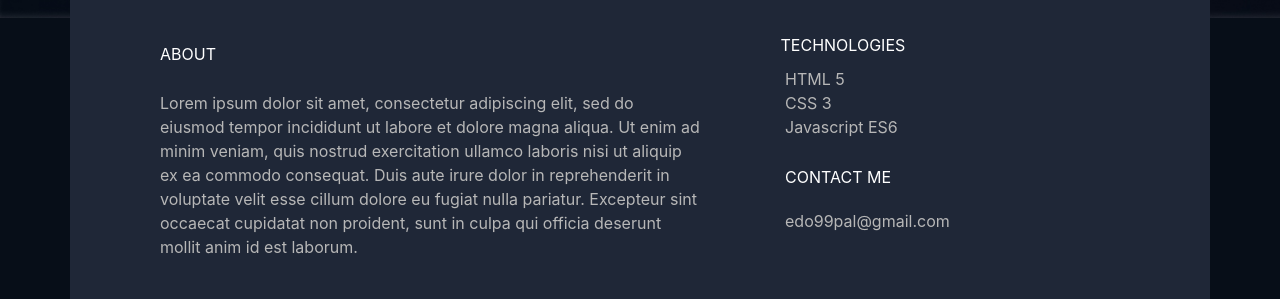
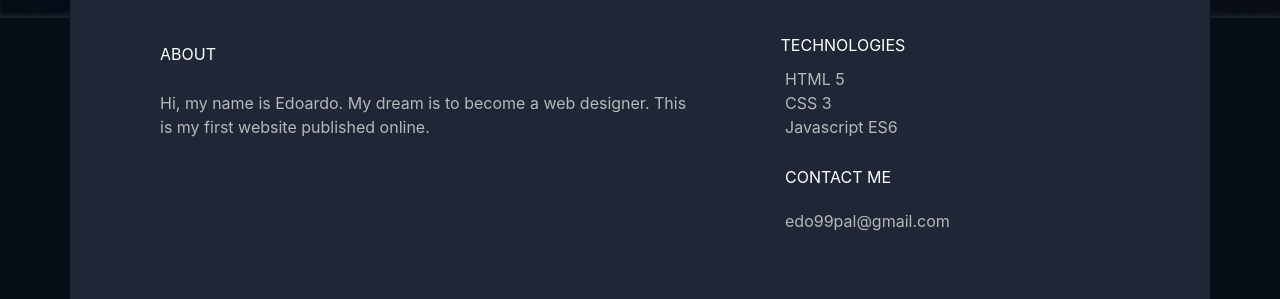
Before and after one commit to Edo99Pal/Edoardo-Palamito, a plain HTML site: page index.html in a window 1280 px wide. Shown: the part 624-923 px from the top of the page. Drawn offline with nearby package versions, Linux system fonts and the light colour scheme.

Commit message:
Update index.html

```diff
--- a/index.html
+++ b/index.html
@@ -25,7 +25,7 @@
       <span id="title"><span id="job">FRONTEND DEVELOPER BASED IN ITALY <br></span>
       <span id="name">Edoardo Palamito <br></span></span>
       <span class="about" id="about">ABOUT</span>
-      <p class="about">Lorem ipsum dolor sit amet, consectetur adipiscing elit, sed do eiusmod tempor incididunt ut labore et dolore magna aliqua. Ut enim ad minim veniam, quis nostrud exercitation ullamco laboris nisi ut aliquip ex ea commodo consequat. Duis aute irure dolor in reprehenderit in voluptate velit esse cillum dolore eu fugiat nulla pariatur. Excepteur sint occaecat cupidatat non proident, sunt in culpa qui officia deserunt mollit anim id est laborum.</p>
+      <p class="about">Hi, my name is Edoardo. My dream is to become a web designer. This is my first website published online.</p>
     </div>
     <div class="col-lg-6">
       <img id="profilepicture" src="profilepicture.png" alt="">
```
